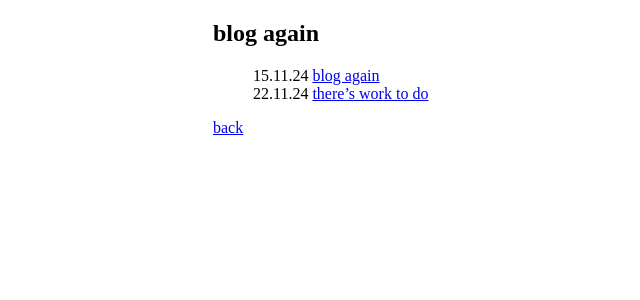
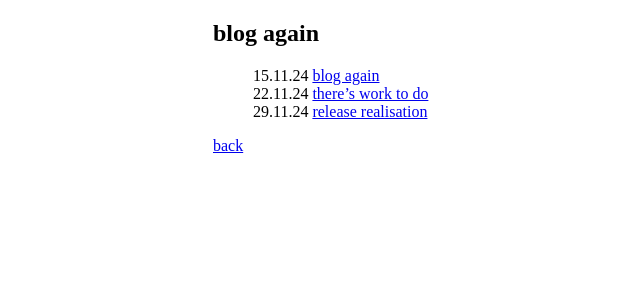
Before and after one commit to stuffedwombat/stuffedwombat.github.io, a Jekyll site: the page built from blogagain.md, in a window 1280 px wide. Shown: the top 300 px of the page, without its empty margins (111-751 px from the left). Built offline with Jekyll 4.4.1, drawn with Linux system fonts in a browser that asks for light colours; our own code applies the rules of GitHub Pages for plain Markdown files; comment, search, counter and statistics services are not loaded.

Commit message:
Update blogagain.md

```diff
--- a/blogagain.md
+++ b/blogagain.md
@@ -2,5 +2,6 @@
 
 - 15.11.24 [blog again](blogagain_15_11_24)
 - 22.11.24 [there's work to do](24_11_22_work_to_do)
+- 29.11.24 [release realisation](29_11_24_release_realisation)
 
 [back](thinking)
```
